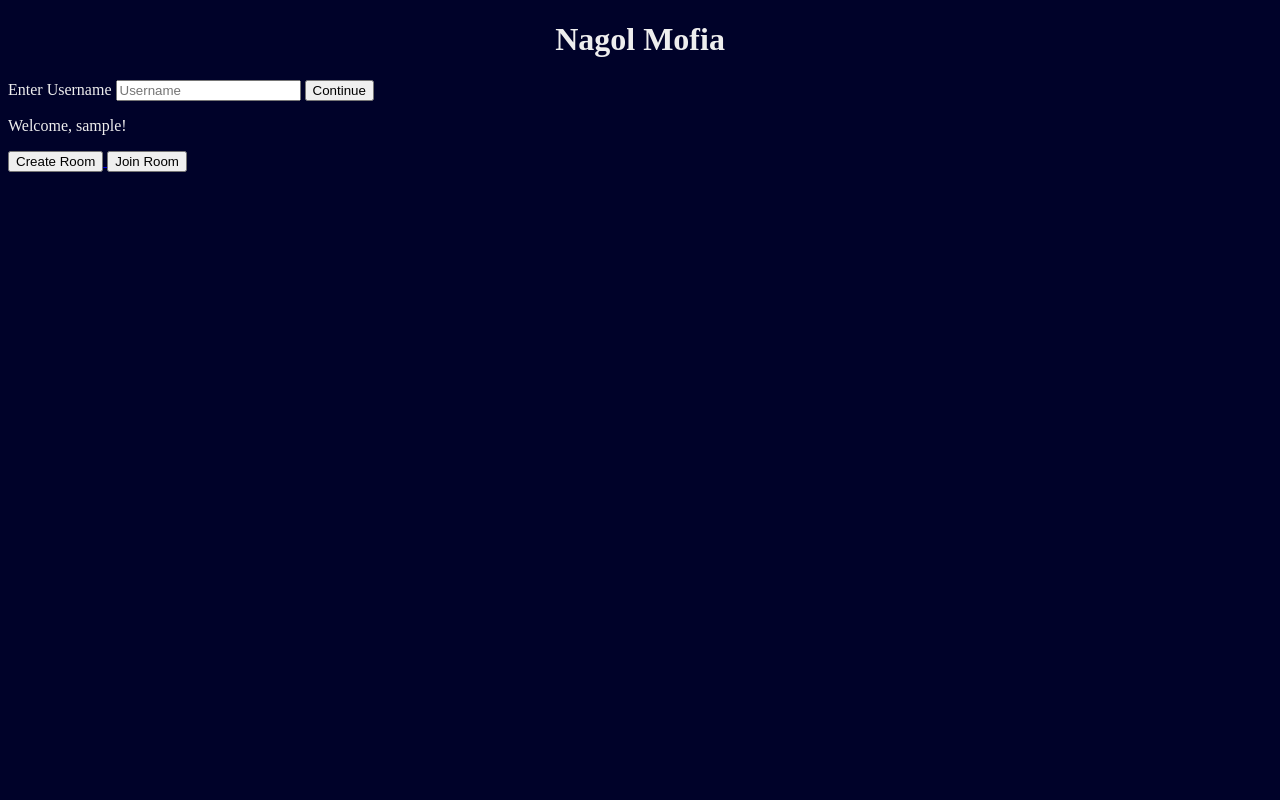
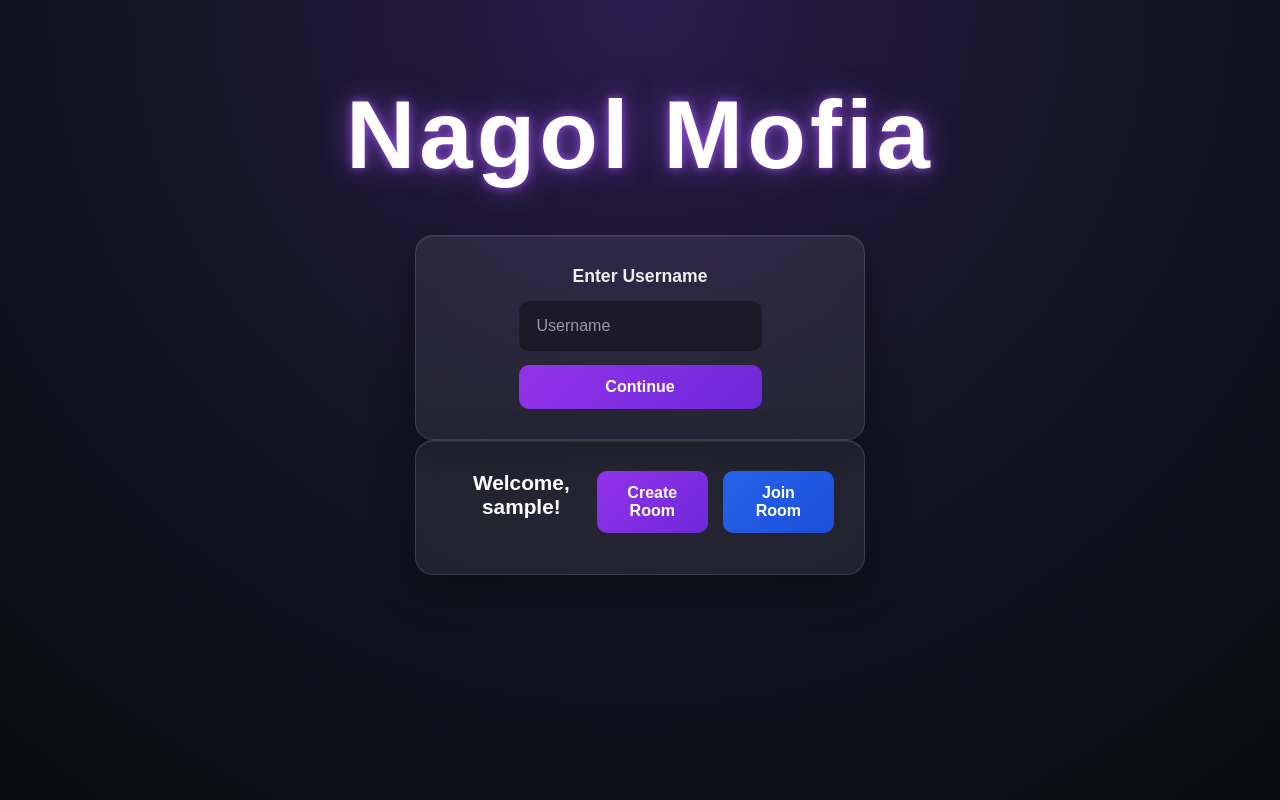
Before and after one commit to loganmicahclay-hash/nagol-mafia, a Flask app: page / in a window 1280 px wide. Run offline with Flask 3, Linux system fonts and the light colour scheme; the visitor is signed in with stand-in values (Sample User, id 1).

Commit message:
First draft of CSS

```diff
--- a/static/css/style.css
+++ b/static/css/style.css
@@ -10,3 +10,226 @@ h1 {
 .room-page {
     text-align: center;
 }
+
+.container {
+  display: flex;
+  justify-content: center; /* horizontal */
+}
+
+/* =========================
+   Nagol Mofia - Home Page
+   ========================= */
+
+* {
+    box-sizing: border-box;
+}
+
+body {
+    margin: 0;
+    min-height: 100vh;
+    font-family: Arial, Helvetica, sans-serif;
+    background:
+        radial-gradient(circle at top, #2b1b4e 0%, #151525 45%, #0b0b12 100%);
+    color: #ffffff;
+}
+
+/* Main page */
+
+.home-page {
+    min-height: 100vh;
+    display: flex;
+    flex-direction: column;
+    align-items: center;
+    padding: 60px 20px;
+}
+
+/* Game title */
+
+.home-page h1 {
+    margin: 20px 0 45px;
+    font-size: clamp(3rem, 8vw, 6rem);
+    font-weight: 900;
+    letter-spacing: 4px;
+    text-align: center;
+    color: #ffffff;
+    text-shadow:
+        0 0 10px rgba(170, 90, 255, 0.8),
+        0 0 30px rgba(170, 90, 255, 0.5);
+}
+
+/* Containers / cards */
+
+.container {
+    width: min(90%, 450px);
+    padding: 30px;
+    border: 1px solid rgba(255, 255, 255, 0.12);
+    border-radius: 18px;
+    background: rgba(255, 255, 255, 0.07);
+    backdrop-filter: blur(12px);
+    box-shadow:
+        0 15px 40px rgba(0, 0, 0, 0.35),
+        inset 0 1px 0 rgba(255, 255, 255, 0.08);
+
+    text-align: center;
+}
+
+/* Username form */
+
+.container form {
+    display: flex;
+    flex-direction: column;
+    gap: 14px;
+}
+
+.container label {
+    font-size: 1.1rem;
+    font-weight: bold;
+    color: #eeeeee;
+}
+
+/* Input */
+
+.container input {
+    width: 100%;
+    padding: 14px 16px;
+
+    border: 2px solid transparent;
+    border-radius: 10px;
+
+    background: rgba(0, 0, 0, 0.35);
+    color: #ffffff;
+
+    font-size: 1rem;
+    outline: none;
+
+    transition: 0.2s ease;
+}
+
+.container input::placeholder {
+    color: #9999a8;
+}
+
+.container input:focus {
+    border-color: #a855f7;
+    box-shadow: 0 0 15px rgba(168, 85, 247, 0.35);
+}
+
+/* Buttons */
+
+button {
+    padding: 13px 22px;
+
+    border: none;
+    border-radius: 10px;
+
+    background: linear-gradient(135deg, #9333ea, #6d28d9);
+    color: white;
+
+    font-size: 1rem;
+    font-weight: bold;
+
+    cursor: pointer;
+
+    transition:
+        transform 0.2s ease,
+        box-shadow 0.2s ease,
+        filter 0.2s ease;
+}
+
+button:hover {
+    transform: translateY(-2px);
+    filter: brightness(1.1);
+    box-shadow: 0 8px 20px rgba(147, 51, 234, 0.4);
+}
+
+button:active {
+    transform: translateY(0);
+}
+
+/* Messages */
+
+.game-message {
+    width: min(90%, 450px);
+    margin-bottom: 20px;
+    padding: 14px 18px;
+
+    border-radius: 10px;
+
+    background: rgba(239, 68, 68, 0.15);
+    border: 1px solid rgba(239, 68, 68, 0.4);
+
+    color: #fca5a5;
+
+    text-align: center;
+    font-weight: bold;
+
+    animation: messageAppear 0.3s ease;
+}
+
+@keyframes messageAppear {
+    from {
+        opacity: 0;
+        transform: translateY(-10px);
+    }
+
+    to {
+        opacity: 1;
+        transform: translateY(0);
+    }
+}
+
+/* Welcome message */
+
+.container p {
+    margin: 0 0 25px;
+    font-size: 1.3rem;
+    font-weight: bold;
+}
+
+/* Create / Join buttons */
+
+.room-options {
+    display: flex;
+    gap: 15px;
+    justify-content: center;
+}
+
+.room-options a {
+    flex: 1;
+    text-decoration: none;
+}
+
+.room-options button {
+    width: 100%;
+}
+
+/* Different color for Join Room */
+
+.room-options a:last-child button {
+    background: linear-gradient(135deg, #2563eb, #1d4ed8);
+}
+
+.room-options a:last-child button:hover {
+    box-shadow: 0 8px 20px rgba(37, 99, 235, 0.4);
+}
+
+/* Mobile */
+
+@media (max-width: 500px) {
+    .home-page {
+        padding: 30px 15px;
+    }
+
+    .home-page h1 {
+        margin-bottom: 30px;
+        letter-spacing: 2px;
+    }
+
+    .container {
+        padding: 22px;
+    }
+
+    .room-options {
+        flex-direction: column;
+    }
+}
--- a/templates/home.html
+++ b/templates/home.html
@@ -22,15 +22,27 @@
         </div>
     {% endif %}
 
+    <div class="container">
         <form method="POST">
             <label for="username">Enter Username</label>
-        <input type="text" id="username" name="username" placeholder="Username" autocomplete="off" required>
+
+            <input
+                type="text"
+                id="username"
+                name="username"
+                placeholder="Username"
+                autocomplete="off"
+                required
+            >
 
             <button type="submit">Continue</button>
         </form>
+    </div>
 
+    <div class="container">
         {% if username %}
             <p>Welcome, {{ username }}!</p>
+
             <div class="room-options">
                 <a href="{{ url_for('rooms.create_room') }}">
                     <button type="button">Create Room</button>
@@ -41,6 +53,7 @@
                 </a>
             </div>
         {% endif %}
+    </div>
 
 </div>
 
```
Lines whose indentation alone changed are shown as unchanged.
